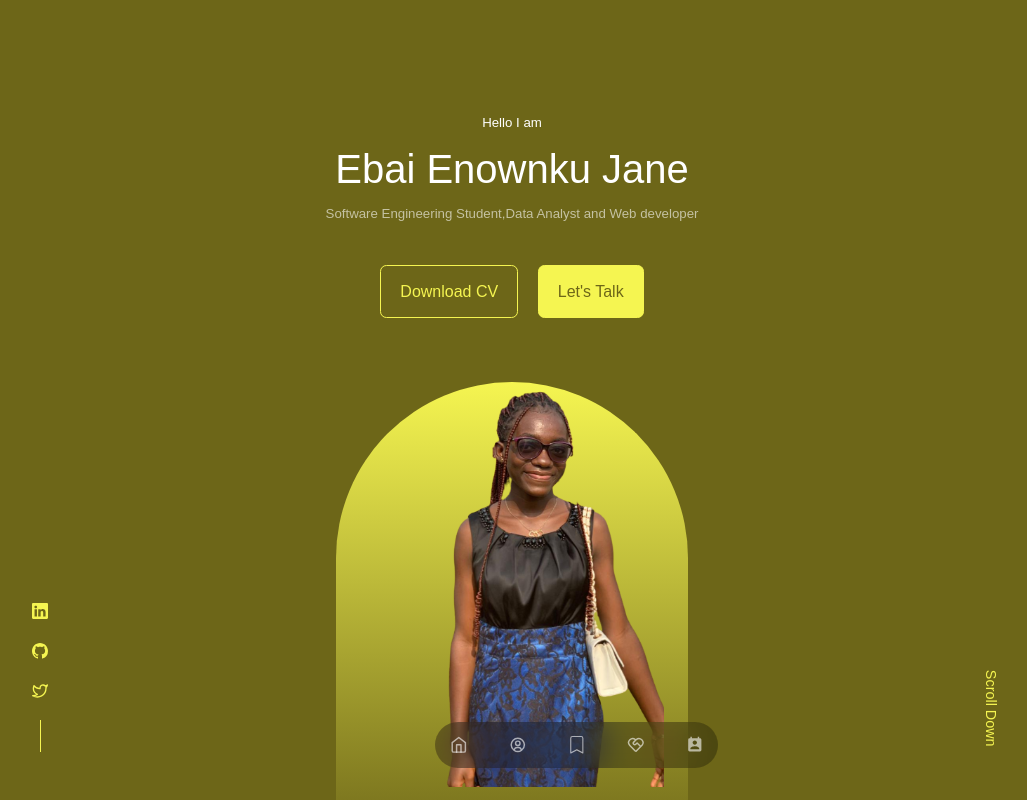
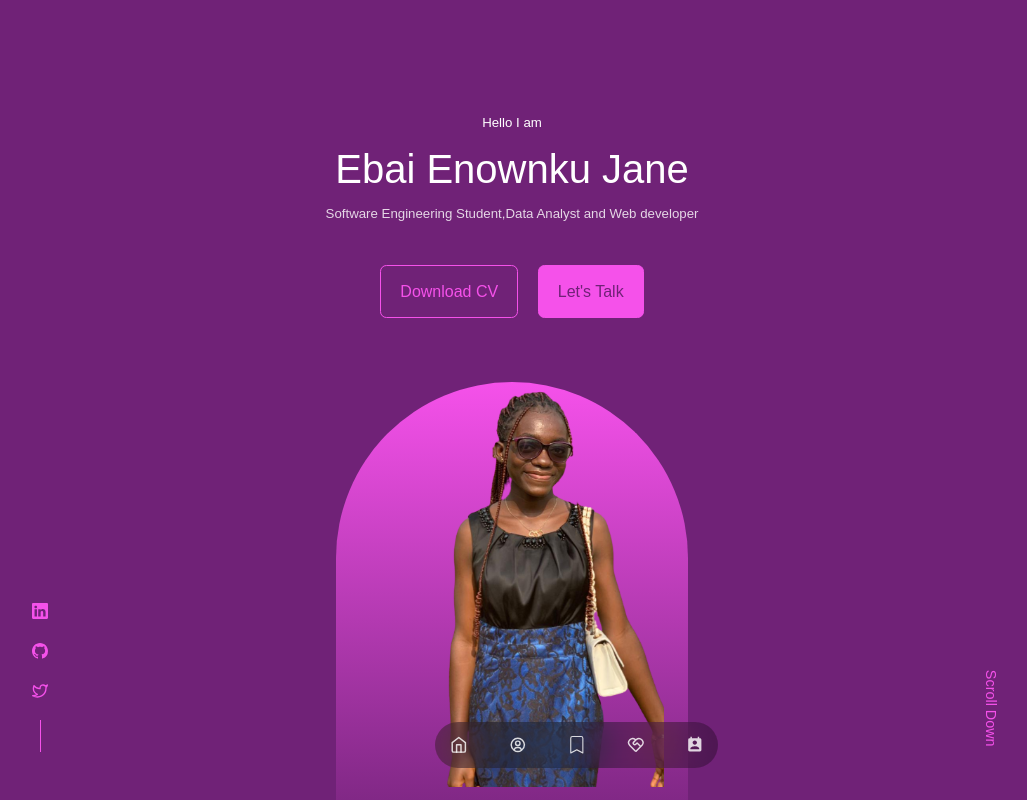
Before and after one commit to E-jane15/Jane-portfolio, a React (Create React App) app: page / in a window 1280 px wide. Shown: the top 800 px of the page, without its empty margins (128-1155 px from the left). Built offline with nearby package versions, Linux system fonts and the light colour scheme.

Commit message:
Update index.css

```diff
--- a/src/index.css
+++ b/src/index.css
@@ -11,12 +11,12 @@
  }
 
  :root {
-   --color-bg: hsl(55, 64%, 26%);
-   --color-bg-variant: #b4af7a;
-   --color-primary: #f5f551;
-   --color-primary-variant: rgba(250, 253, 74, 0.4);
+   --color-bg: hsl(295, 56%, 30%);
+   --color-bg-variant: #b47ab4;
+   --color-primary: #f551ea;
+   --color-primary-variant: rgba(253, 74, 244, 0.4);
    --color-white: #fff;
-   --color-light: rgba(255, 255, 255, 0.6);
+   --color-light: rgba(255, 255, 255, 0.82);
 
    --container-width-lg: 75%;
    --container-width-md: 86%;
```
